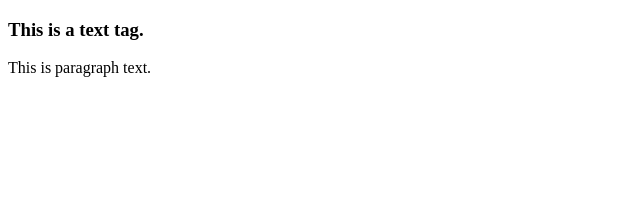
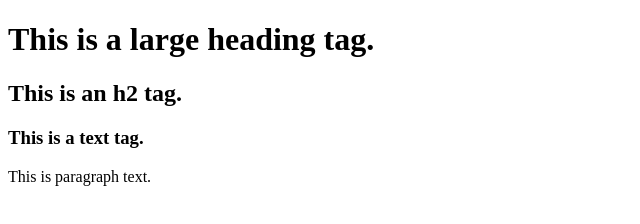
Before and after one commit to UnprosaicLabyrinth/Hello_World_Web, a plain HTML site: page index.html in a window 1280 px wide. Shown: the whole page, without its empty margins (0-640 px from the left). Drawn offline with Linux system fonts and the light colour scheme.

Commit message:
h1 and h2 tags added

```diff
--- a/index.html
+++ b/index.html
@@ -12,6 +12,12 @@
 </head>
 
 <body>
+    <h1>
+        This is a large heading tag.
+    </h1>
+    <h2>
+        This is an h2 tag.
+    </h2>
     <h3>
         This is a text tag.
     </h3>
```
